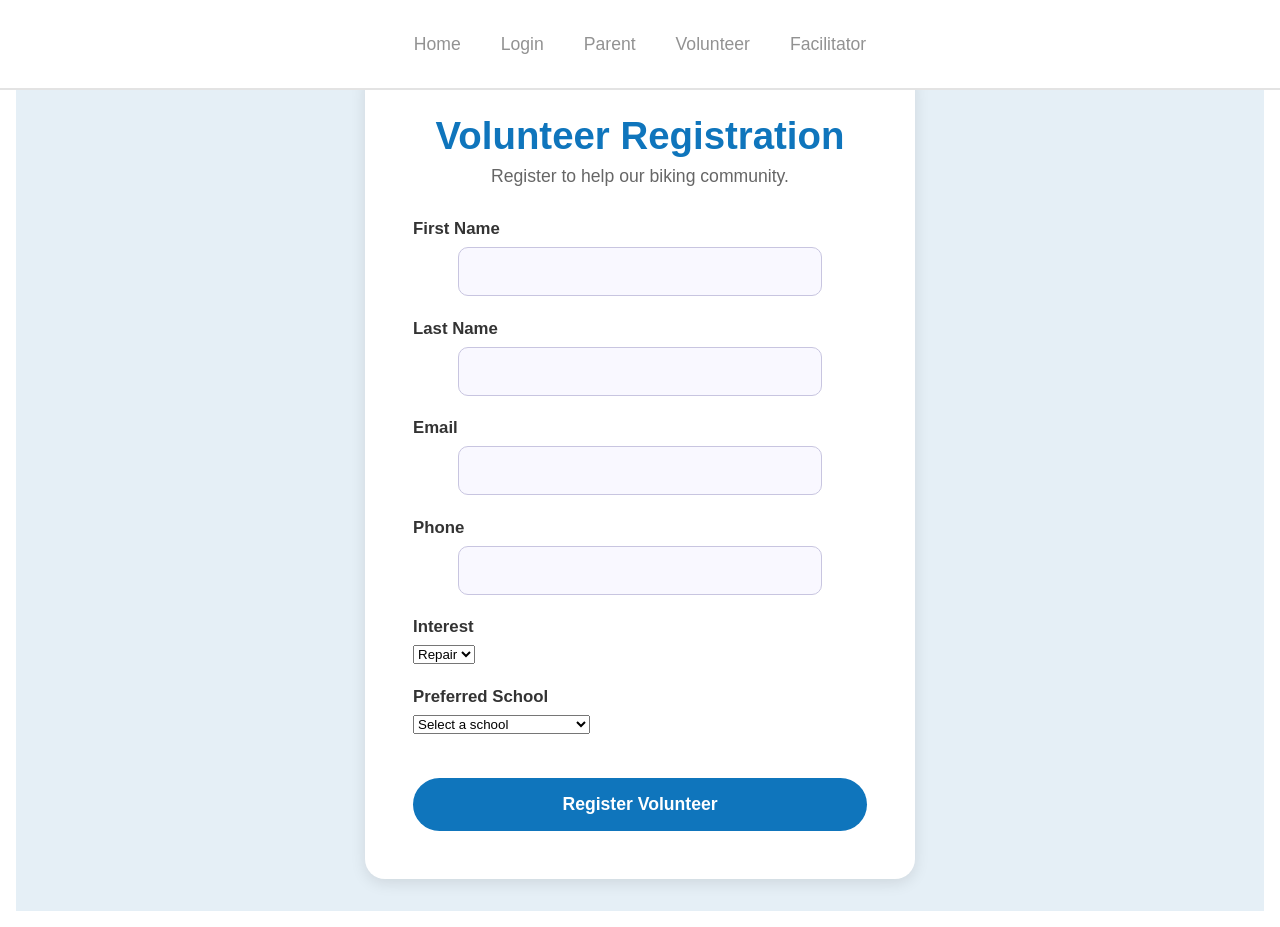
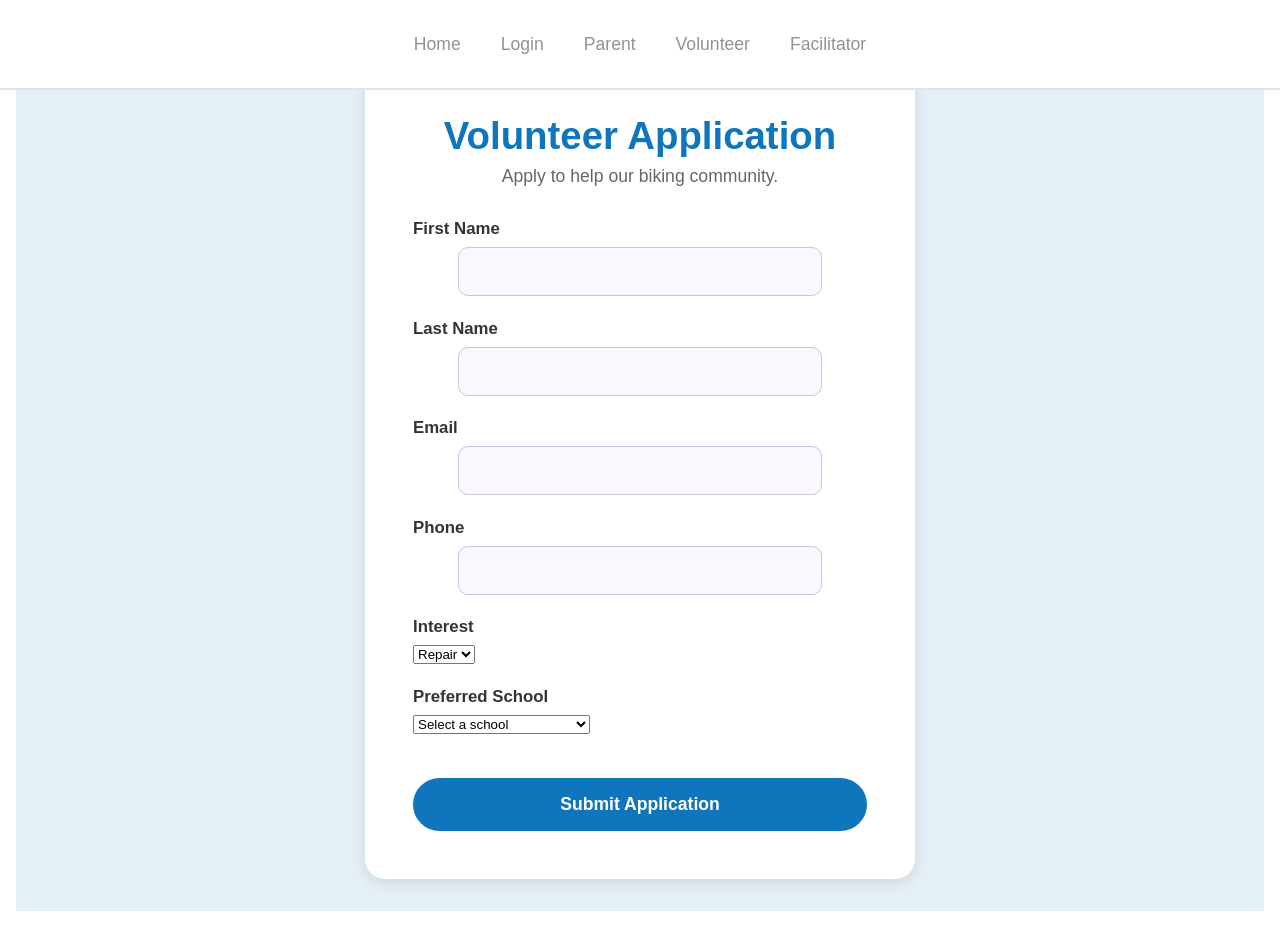
Before and after one commit to tindo24/CopyBikeFrontEnd, a React (Vite) app in the folder BikeClubOKC-FrontEnd/: page /register/volunteer in a window 1280 px wide. Built offline with nearby package versions, Linux system fonts and the light colour scheme.

Commit message:
Front end update

```diff
--- a/BikeClubOKC-FrontEnd/src/pages/Home.jsx
+++ b/BikeClubOKC-FrontEnd/src/pages/Home.jsx
@@ -6,7 +6,9 @@ export default function Home() {
     <div className="home-container">
       <div className="home-card">
         <h1 className="home-title">Join Our Community</h1>
-        <p className="home-subtitle">Please register if you are a:</p>
+        <p className="home-subtitle">
+          Please fill out application if you are a:
+        </p>
 
         <ul className="home-list">
           <li>
@@ -20,10 +22,6 @@ export default function Home() {
             </a>
           </li>
         </ul>
-
-        <a href="/register/parent" className="cta-button">
-          Register Now
-        </a>
       </div>
     </div>
   );
--- a/BikeClubOKC-FrontEnd/src/pages/ParentRegister.jsx
+++ b/BikeClubOKC-FrontEnd/src/pages/ParentRegister.jsx
@@ -22,9 +22,9 @@ export default function ParentRegister() {
   return (
     <div className="register-container">
       <div className="register-card">
-        <h2>Parent Registration</h2>
+        <h2>Parent Application</h2>
         <p className="register-subtitle">
-          Register as a parent to manage your child's events.
+          Apply a parent to manage your child's events.
         </p>
 
         <form onSubmit={handleSubmit}>
@@ -54,7 +54,7 @@ export default function ParentRegister() {
           </div>
 
           <button className="register-btn" type="submit">
-            Register Parent
+            Submit Application
           </button>
         </form>
       </div>
--- a/BikeClubOKC-FrontEnd/src/pages/VolunteerRegister.jsx
+++ b/BikeClubOKC-FrontEnd/src/pages/VolunteerRegister.jsx
@@ -30,10 +30,8 @@ export default function VolunteerRegister() {
   return (
     <div className="register-container">
       <div className="register-card">
-        <h2>Volunteer Registration</h2>
-        <p className="register-subtitle">
-          Register to help our biking community.
-        </p>
+        <h2>Volunteer Application</h2>
+        <p className="register-subtitle">Apply to help our biking community.</p>
 
         <form onSubmit={handleSubmit}>
           <div className="form-group">
@@ -77,7 +75,7 @@ export default function VolunteerRegister() {
           </div>
 
           <button className="register-btn" type="submit">
-            Register Volunteer
+            Submit Application
           </button>
         </form>
       </div>
```
Also changed, not shown: 1 other file (tests, documents, lock files or other folders).
